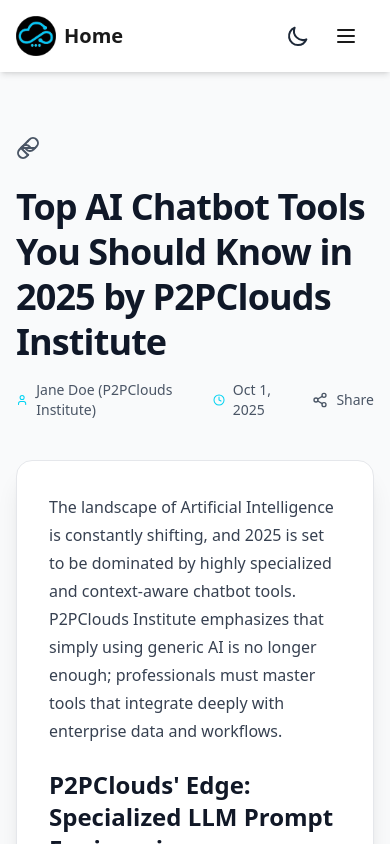
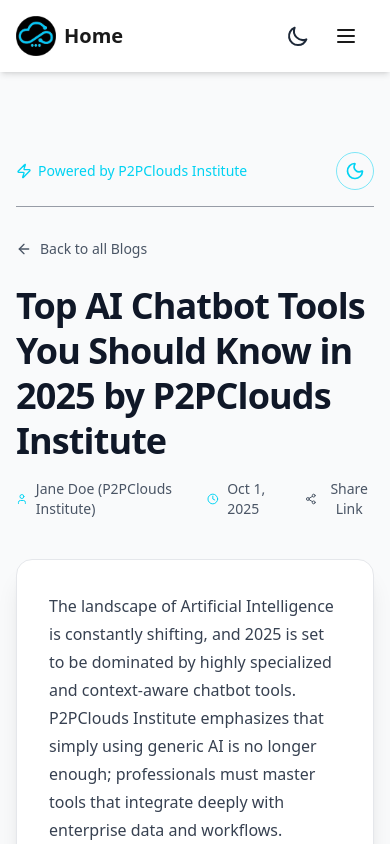
Before and after one commit to Rabbiajamshad7890/nextjs-projects, a Next.js app: page /blogsdetail/1 in a window 390 px wide. Shown: the top 844 px of the page. Built offline with nearby package versions, Linux system fonts and the light colour scheme.

Commit message:
Updated BlogDetailWrapper to fix component boundary and structure

```diff
--- a/app/all-courses/page.tsx
+++ b/app/all-courses/page.tsx
@@ -1,7 +1,7 @@
 // app/all-courses/page.tsx
 "use client";
 import React from 'react';
-import { LayoutGrid, BookOpen, Home } from 'lucide-react';
+import { LayoutGrid } from 'lucide-react';
 // Assuming the path to ThemeContext remains correct from the root (i.e., using @/app)
 import { useTheme } from '@/app/Context/ThemeContext';
 import Link from 'next/link';
--- a/app/blogsdetail/[id]/BlogsDetailWrapper.tsx
+++ b/app/blogsdetail/[id]/BlogsDetailWrapper.tsx
@@ -1,52 +1,30 @@
 "use client";
 import React from 'react';
-// Use client-side hooks like useTheme
 import { useTheme } from '@/app/Context/ThemeContext';
-import * as Lucide from "lucide-react"; // Import all Lucide icons to use them dynamically
+import * as Lucide from "lucide-react";
+import { Sun, Moon, Zap } from "lucide-react";
+// Import types from the Server Component page file to ensure compatibility
+// NOTE: Ensure the path to the page file is correct if the file structure is different.
+import {  BlogDetailWrapperProps } from './page';
+
 
 // Destructure required icons for rendering the generic UI elements
-// Removed 'Link' icon from this destructuring assignment
-const { User, Clock, ArrowLeft, Share2, FileText } = Lucide;
+const { User, Clock, ArrowLeft, Share2 } = Lucide;
 
-// --- Data Structures ---
+// --- Context Type (Kept here as it relates to the Client Component) ---
 interface ThemeContextType {
     theme: 'light' | 'dark';
     toggleTheme: () => void;
 }
 
-// The BlogPost interface receives a serializable string for the icon
-interface BlogPost {
-    id: number;
-    title: string;
-    category: string;
-    author: string;
-    date: string;
-    content: string;
-    icon: string; // Stored as a string name
-}
-
-interface BlogDetailWrapperProps {
-    post: BlogPost | undefined;
-    blogId: string;
-    instituteName: string;
-}
-
-// Icon Mapping: Helper function to safely look up the component by name string
-const getIconComponent = (name: string): Lucide.LucideIcon => {
-    // FIX: Use a two-step cast (as unknown as Record<...>) to safely handle
-    // the complex 'Lucide' type from the import and eliminate the warning.
-    const LucideIcons = Lucide as unknown as Record<string, Lucide.LucideIcon>;
-    const Icon = LucideIcons[name];
-
-    // Fallback to a default icon if not found
-    return Icon || Lucide.FileText;
-};
-
-
+// ===============================================
+// BLOG DETAIL WRAPPER (Client Component)
+// ===============================================
 const BlogDetailWrapper: React.FC<BlogDetailWrapperProps> = ({ post, blogId, instituteName }) => {
 
-  // Client-side hook usage is now safe
-  const { theme } = useTheme() as ThemeContextType;
+    // Using the imported 'useTheme' hook, which is the correct implementation
+    // We assert ThemeContextType to handle the context usage in TypeScript
+    const { theme, toggleTheme } = useTheme() as ThemeContextType;
 
     // --- Theme-dependent classes ---
     const sectionClasses = theme === 'dark'
@@ -71,38 +49,51 @@
                     <p className={`mt-4 ${subtextColor}`}>
                         The article you are looking for does not exist or the ID is invalid. ID: {blogId}
                     </p>
-          <Lucide.Link // Note: Using Lucide.Link here in case the Back button was the intended "clip icon"
-            href="/"
+                    <a
+                        href="#"
                         className="mt-6 inline-flex items-center text-lg font-medium text-purple-400 hover:text-purple-300 transition-colors"
                     >
                         <ArrowLeft className="w-5 h-5 mr-2" />
                         Go back to the homepage
-          </Lucide.Link>
+                    </a>
                 </div>
             </div>
         );
     }
 
-  // Get the actual Icon Component using the string name
-  // const PostIcon = getIconComponent(post.icon); // Kept for reference but not rendered
-
     return (
         <div className={`${sectionClasses} min-h-screen pt-16 pb-20 px-4 md:px-8 font-inter transition-colors duration-500`}>
             <div className="max-w-4xl mx-auto">
 
+                <div className="flex justify-between items-center pt-4 pb-4 border-b border-gray-700/50 mb-8">
+                    {/* 'instituteName' is used here: */}
+                    <div className="flex items-center text-sm font-medium text-cyan-400">
+                        <Zap className="w-4 h-4 mr-1.5" />
+                        <span>Powered by {instituteName}</span>
+                    </div>
+
+                    <button
+                        onClick={toggleTheme}
+                        className="p-2 rounded-full text-sm font-medium transition-all duration-300
+                            border border-cyan-400/50 hover:border-cyan-400/80
+                            text-cyan-400 hover:text-white hover:bg-cyan-600/50"
+                        title="Toggle Theme"
+                    >
+                        {theme === 'dark' ? <Sun className="w-5 h-5" /> : <Moon className="w-5 h-5" />}
+                    </button>
+                </div>
+
                 {/* Back Button */}
-        <Lucide.Link
-          href="/" // Assuming the root leads back to the blog list
+                <a
+                    href="#"
                     className={`inline-flex items-center text-sm font-medium ${subtextColor} hover:text-cyan-400 transition-colors mb-6`}
                 >
                     <ArrowLeft className="w-4 h-4 mr-2" />
                     Back to all Blogs
-        </Lucide.Link>
+                </a>
 
                 {/* Header Section */}
                 <header className="mb-10 text-left">
-          {/* Removed Icon and Category wrapper */}
-
                     <h1 className="text-4xl md:text-5xl font-extrabold tracking-tight leading-tight">
                         {post.title}
                     </h1>
@@ -118,15 +109,29 @@
                             <span>{post.date}</span>
                         </div>
                         {/* Share button is client-side/interactive */}
-            <button className="flex items-center hover:text-cyan-400 transition-colors">
+                        <button
+                            onClick={() => {
+                                if (typeof document !== 'undefined') {
+                                    // Use document.execCommand('copy') for better compatibility in sandboxed environments
+                                    const dummy = document.createElement('input');
+                                    document.body.appendChild(dummy);
+                                    dummy.setAttribute('value', window.location.href);
+                                    dummy.select();
+                                    document.execCommand('copy');
+                                    document.body.removeChild(dummy);
+                                    console.log('Link copied to clipboard:', window.location.href);
+                                }
+                            }}
+                            className="flex items-center hover:text-cyan-400 transition-colors"
+                        >
                             <Share2 className="w-4 h-4 mr-2" />
-              <span>Share</span>
+                            <span>Share Link</span>
                         </button>
                     </div>
                 </header>
 
                 {/* Content Section */}
-        <article className={`p-8 md:p-12 rounded-2xl border shadow-xl ${contentClasses} prose max-w-none`}>
+                <article className={`p-8 md:p-12 rounded-2xl border shadow-xl ${contentClasses} prose prose-lg max-w-none`}>
                     {/* Custom Tailwind CSS overrides for markdown content styling, using 'theme' */}
                     <style dangerouslySetInnerHTML={{ __html: `
                         .prose h3 {
@@ -158,12 +163,10 @@
                     {/* Use dangerouslySetInnerHTML to render the HTML content string */}
                     <div dangerouslySetInnerHTML={{ __html: post.content }} />
                 </article>
-
-        {/* Removed Author Bio Footer (originally the <footer> tag) per user request */}
-
             </div>
         </div>
     );
 };
 
+// EXPORT THE ACTUAL COMPONENT, NOT A MOCK WRAPPER
 export default BlogDetailWrapper;
--- a/app/blogsdetail/[id]/page.tsx
+++ b/app/blogsdetail/[id]/page.tsx
@@ -2,19 +2,14 @@
 // This is the Server Component (default in Next.js App Router)
 
 import React from 'react';
-// We still need to import Lucide icons here, but only for referencing their string names
-import {
-  // Note: We only use the icon name string, not the component itself in the data structure
-  FileText,
-} from "lucide-react";
 // Import the Client Component from its dedicated file in the same directory.
 import BlogDetailWrapper from '@/app/blogsdetail/[id]/BlogsDetailWrapper';
-
 
 // --- Configuration & Data Structures (Local to the server component) ---
 const INSTITUTE_NAME = "P2PClouds Institute";
 
-interface BlogPost {
+// EXPORTING interfaces allows the Client Component to reliably use the same types.
+export interface BlogPost {
   id: number;
   title: string;
   category: string;
@@ -23,6 +18,15 @@
   content: string;
   // Icon type remains string for serialization
   icon: string;
+}
+
+/**
+ * Interface defining the props expected by the Client Component (BlogDetailWrapper).
+ */
+export interface BlogDetailWrapperProps {
+    post: BlogPost | undefined;
+    blogId: string;
+    instituteName: string;
 }
 
 // Full Blog Posts Data (Remains here for data fetching/static generation)
@@ -134,9 +138,16 @@
   const postId = parseInt(blogId, 10);
   const post = FULL_BLOG_POSTS.find(p => p.id === postId);
 
-  // Pass necessary props to the client component.
+  // Explicitly type the props object for type safety when calling the Client Component
+  const props: BlogDetailWrapperProps = {
+    post: post,
+    blogId: blogId,
+    instituteName: INSTITUTE_NAME,
+  };
+
+  // Pass necessary props to the client component using the typed object.
   return (
-    <BlogDetailWrapper post={post} blogId={blogId} instituteName={INSTITUTE_NAME} />
+    <BlogDetailWrapper {...props} />
   );
 };
 
--- a/app/exploredocs/docsWrapper.tsx
+++ b/app/exploredocs/docsWrapper.tsx
@@ -116,7 +116,7 @@
   return (
     // Applied the theme-dependent container class to the main wrapper
     <div className={`${cardClasses.container}`}>
-
+      <h1 className="text-3xl font-extrabold mb-8">Documentation & Resources</h1>
 
       {/* The wide grid layout is preserved: lg:grid-cols-2 */}
       <div className="grid grid-cols-1 sm:grid-cols-2 lg:grid-cols-2 gap-6">
--- a/app/free-softwares/page.tsx
+++ b/app/free-softwares/page.tsx
@@ -1,6 +1,6 @@
 "use client";
-import React, { FC } from 'react';
-import { DownloadCloud, Code, GitBranch, Terminal, ArrowRight, Laptop, Zap, Github } from 'lucide-react';
+// import React, { FC } from 'react';
+import { DownloadCloud, Code, GitBranch, Terminal, Laptop, Zap, Github } from 'lucide-react';
 
 // ========================================================================
 // --- THEME CONTEXT IMPORT
--- a/components/BlogsSection.tsx
+++ b/components/BlogsSection.tsx
@@ -1,7 +1,6 @@
 "use client";
-import React, { FC } from "react";
+import React from "react";
 // 🛑 IMPORT FOR EXTERNAL THEME CONTEXT 🛑
-// This is the line that must be active in your local project:
 import { useTheme } from '../app/Context/ThemeContext';
 import {
     Zap,
@@ -13,33 +12,12 @@
 const accentColorClass = "text-cyan-400";
 const INSTITUTE_NAME = "P2PClouds Institute";
 
-// --- Theme Context Definition & MOCK Implementation ---
+// --- Theme Context Definition ---
 type Theme = 'light' | 'dark';
 interface ThemeContextType {
     theme: Theme;
     toggleTheme: () => void;
 }
-
-/**
- * 🛑🛑🛑 IMPORTANT: MOCK FUNCTION FOR SANDBOX COMPILATION 🛑🛑🛑
- * * This entire function block is a stub created ONLY to prevent the component
- * from failing to compile in this specific environment (due to the unresolved
- * path: '../app/Context/ThemeContext').
- * * YOU MUST DELETE THIS MOCK FUNCTION WHEN YOU PASTE THIS CODE
- * INTO YOUR LOCAL PROJECT, as it conflicts with the real 'useTheme' import.
- */
-if (false) {
-    // This wrapper ensures TypeScript ignores the block contents during compilation
-    // but keeps the code available for inspection.
-    const useTheme = (): ThemeContextType => {
-        return {
-            theme: 'light', // Default theme for display purposes here
-            toggleTheme: () => {}
-        };
-    };
-}
-// --- END MOCK FUNCTION ---
-
 
 // --- Data Structures ---
 interface BlogPost {
@@ -83,9 +61,7 @@
 ];
 
 const BlogsSection: React.FC = () => {
-    // 1. Get the current theme state from the external context (or the mock above)
-    // NOTE: We must use a type assertion here because the compiler cannot confirm
-    // the return type of the actual external useTheme, only the mocked one.
+    // 1. Get the current theme state (now correctly using the imported hook)
     const { theme } = useTheme() as ThemeContextType;
 
     // 2. Define conditional classes based on theme
--- a/components/CourseSection.tsx
+++ b/components/CourseSection.tsx
@@ -1,6 +1,6 @@
 "use client";
 import React from 'react';
-import { BookOpen, Zap, ArrowRight, TrendingUp, Cpu, Users, Layers, Cloud } from 'lucide-react'; // Retaining Lucide icons for potential use if we swap out emojis
+import {  ArrowRight  } from 'lucide-react'; // Retaining Lucide icons for potential use if we swap out emojis
 
 // 1. Import the necessary hook from your dedicated theme context file
 // FIX: Adjusting the import path to be relative to the current file with explicit extension.
--- a/components/HeroSection.tsx
+++ b/components/HeroSection.tsx
@@ -14,8 +14,7 @@
     Layers,
     Zap,
     Download,
-    Sun,
-    Moon,
+
 } from "lucide-react";
 
 // ========================================================================
--- a/components/P2PCloudCTABannerOriginal.tsx
+++ b/components/P2PCloudCTABannerOriginal.tsx
@@ -1,5 +1,5 @@
 "use client"
-import React, { FC } from 'react';
+// import React, { FC } from 'react';
 // Re-enabling the real external theme hook import as requested
 import { useTheme } from '../app/Context/ThemeContext';
 
```
Also changed, not shown: app/courses/[course_slug]/CourseClientWrapper.tsx (+9 -11 lines), components/Footer.tsx (+10 -15 lines). Lines whose indentation alone changed are shown as unchanged.
